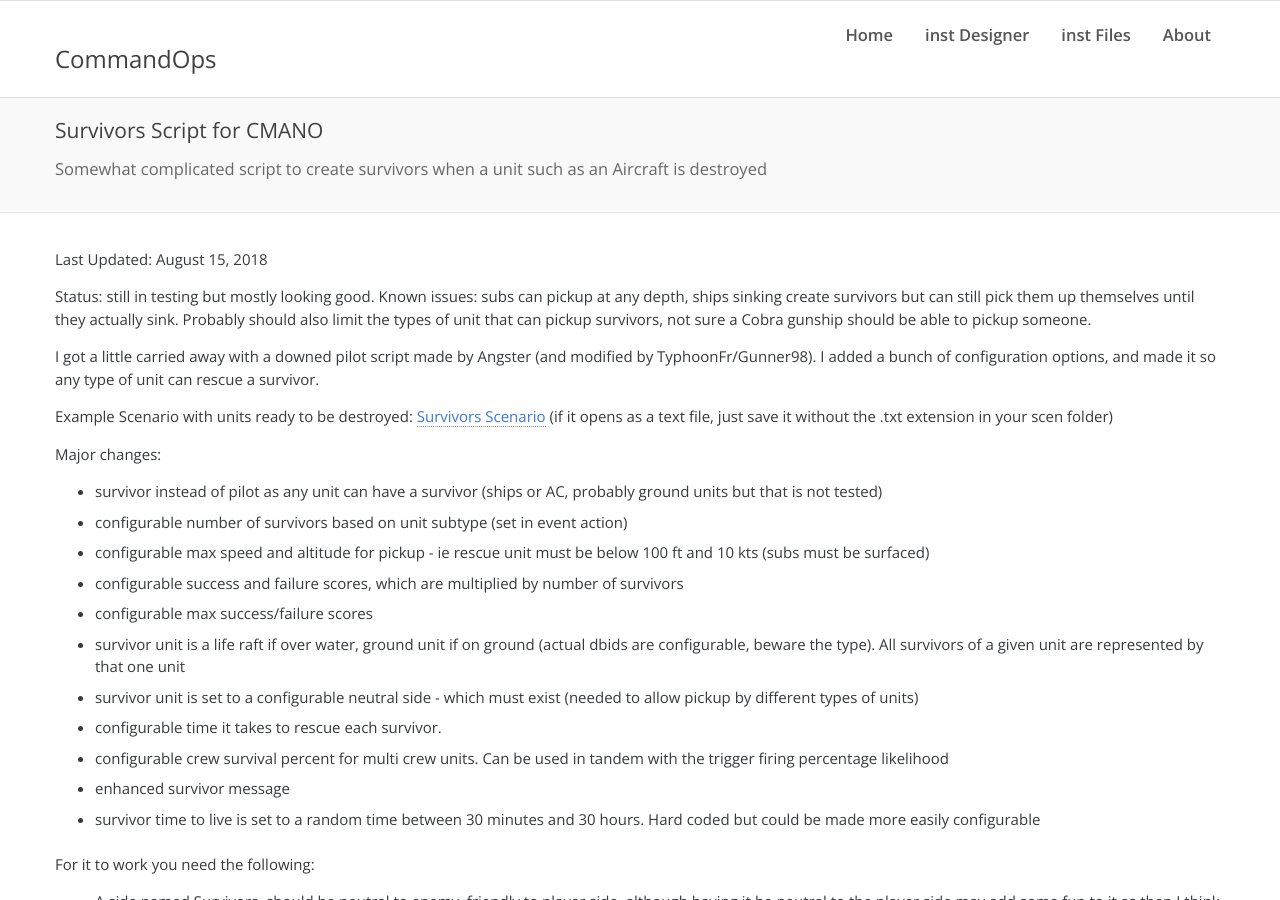
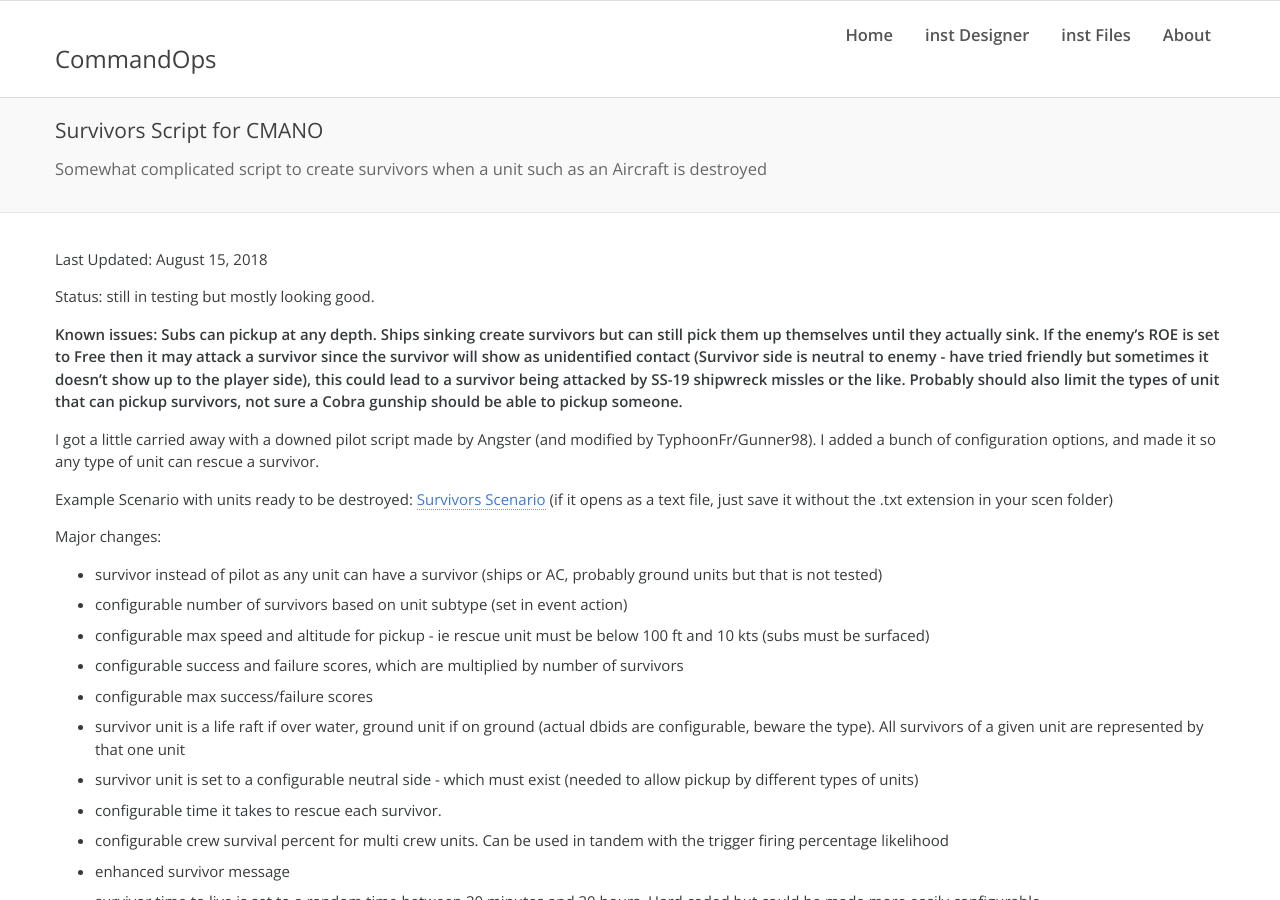
Before and after one commit to commandops/commandops.github.io, a Jekyll site: the page built from posts/survivors-script.md, in a window 1280 px wide and 900 px high. Built offline with Jekyll 4.4.1, drawn with Linux system fonts in a browser that asks for light colours; comment, search, counter and statistics services are not loaded.

Commit message:
Update survivors-script.md

```diff
--- a/posts/survivors-script.md
+++ b/posts/survivors-script.md
@@ -6,7 +6,9 @@
 
 Last Updated: August 15, 2018
 
-Status: still in testing but mostly looking good. Known issues: subs can pickup at any depth, ships sinking create survivors but can still pick them up themselves until they actually sink. Probably should also limit the types of unit that can pickup survivors, not sure a Cobra gunship should be able to pickup someone.
+Status: still in testing but mostly looking good.
+
+**Known issues: Subs can pickup at any depth. Ships sinking create survivors but can still pick them up themselves until they actually sink. If the enemy's ROE is set to Free then it may attack a survivor since the survivor will show as unidentified contact (Survivor side is neutral to enemy - have tried friendly but sometimes it doesn't show up to the player side), this could lead to a survivor being attacked by SS-19 shipwreck missles or the like. Probably should also limit the types of unit that can pickup survivors, not sure a Cobra gunship should be able to pickup someone.**
 
 I got a little carried away with a downed pilot script made by Angster (and modified by TyphoonFr/Gunner98). I added a bunch of configuration options, and made it so any type of unit can rescue a survivor.
 
```
